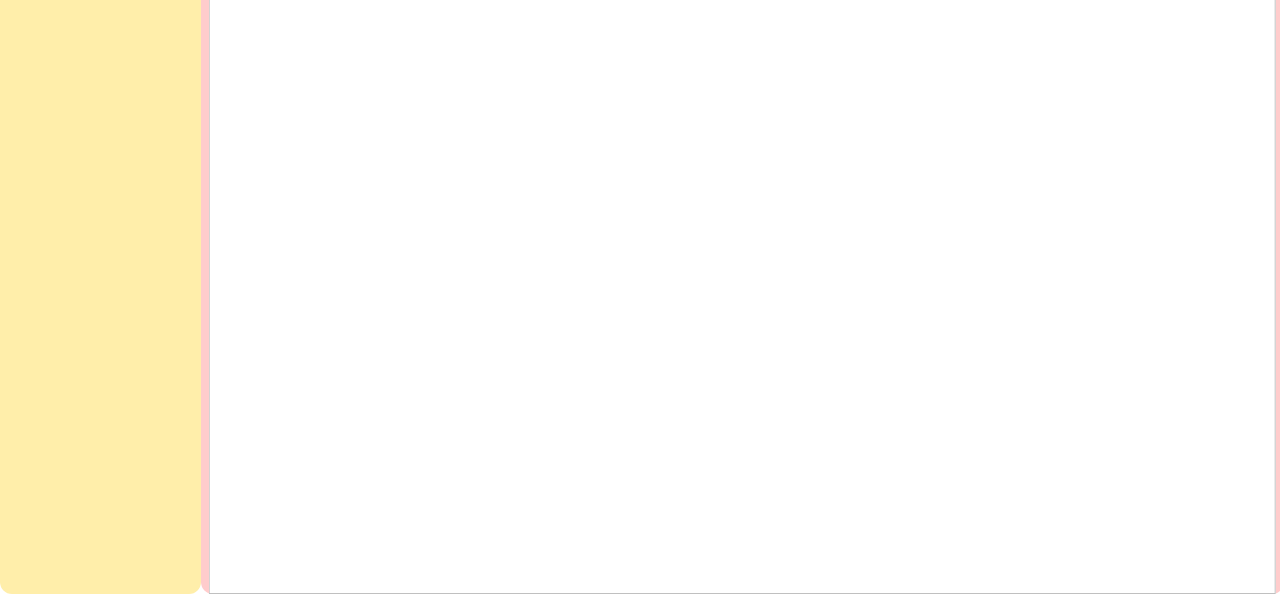
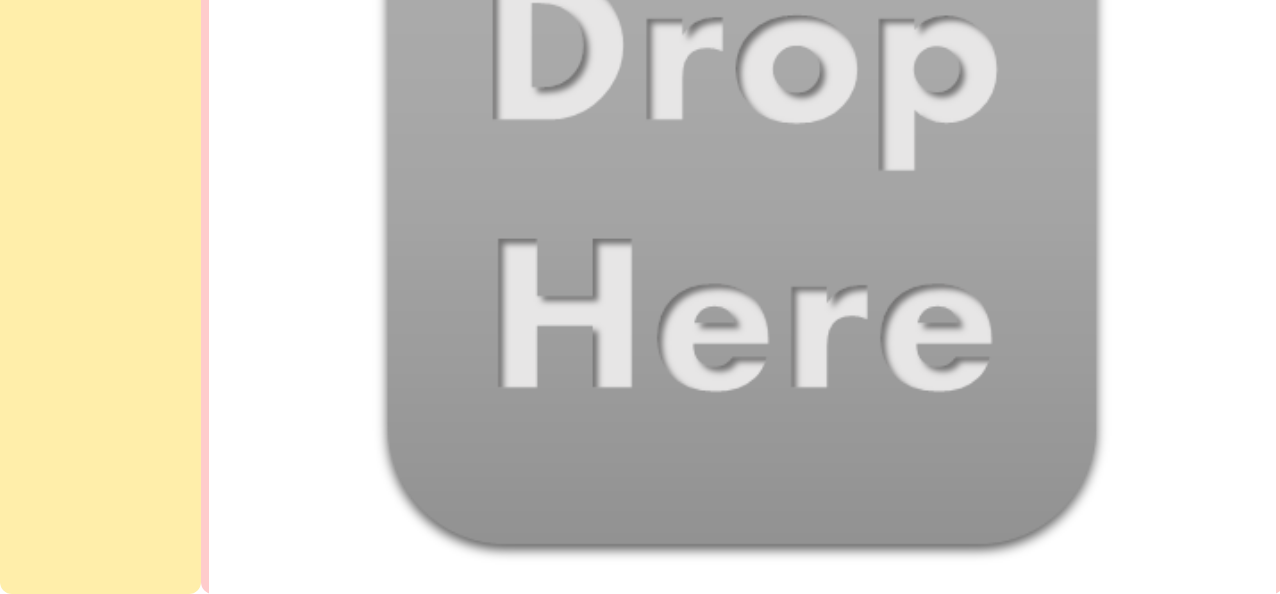
Before and after one commit to side-beach-city/SBC.ImageMaker, a website: page index.html in a window 1280 px wide. Shown: the part 206-800 px from the top of the page. Drawn offline with nearby package versions, Linux system fonts and the light colour scheme.

Commit message:
画像未読み込み時のデフォルト画像を作成

```diff
--- a/index.html
+++ b/index.html
@@ -27,7 +27,7 @@
     <div id="body">
       <div id="base">
         <img alt="" src="./res/logo.png" id="logo">
-        <img alt="" id="img">
+        <img alt="" src="./res/DropHere.png" id="img">
         <div id="qr"></div>
       </div>
     </div>
```
Also changed, not shown: res/DropHere.png (added).
